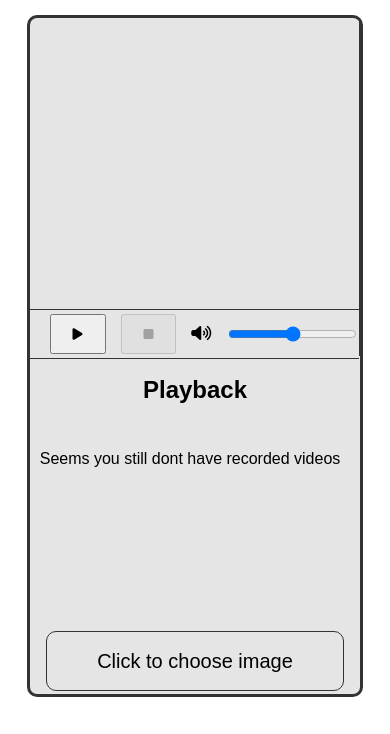
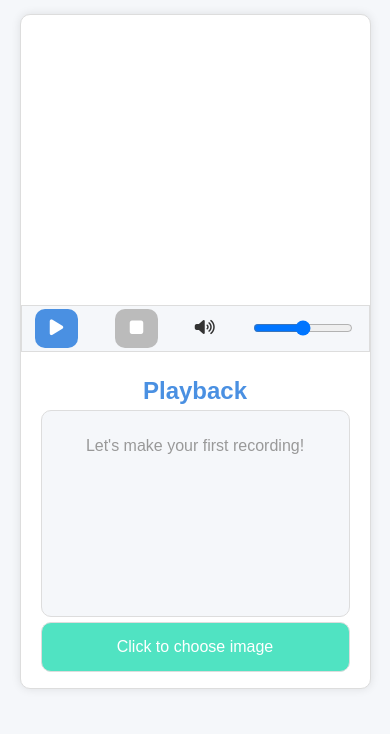
Before and after one commit to AbAyvazyan/Recorder-app, a website with bundled scripts: page index.html in a window 390 px wide. Shown: the part 110-844 px from the top of the page. Built offline with nearby package versions, Linux system fonts and the light colour scheme.

Commit message:
Change:reddesigned project,updated head

```diff
--- a/index.html
+++ b/index.html
@@ -1,11 +1,16 @@
-<!DOCTYPE html>
+<!doctype html>
 <html lang="en">
   <head>
-    <meta charset="UTF-8">
-    <meta name="viewport" content="width=device-width, initial-scale=1.0">
+    <meta charset="UTF-8" />
+    <meta name="viewport" content="width=device-width, initial-scale=1.0" />
     <title>Recorder App</title>
-    <script src="https://kit.fontawesome.com/5a7b3bb275.js" defer crossorigin="anonymous"></script>
-    <link rel="stylesheet" href="styles/main.css">
+    <script
+      src="https://kit.fontawesome.com/5a7b3bb275.js"
+      defer
+      crossorigin="anonymous"
+    ></script>
+    <link rel="stylesheet" href="styles/main.css" />
+    <link rel="icon" type="image/x-icon" href="favicon.png" />
   </head>
   <body>
     <h1>Audio and Video Recorder</h1>
@@ -15,25 +20,31 @@
         <canvas id="canvasElement"></canvas>
         <div class="controls">
           <button id="startRecording"><i class="fa-solid fa-play"></i></button>
-            <button id="stopRecording" disabled><i class="fa-solid fa-stop"></i></button>
+          <button id="stopRecording" disabled>
+            <i class="fa-solid fa-stop"></i>
+          </button>
           <label for="micVolume"><i class="fa-solid fa-volume-high"></i></label>
-            <input type="range" id="micVolume" min="0" max="2" step="0.1" value="1">
-            <!--            <input type="file" id="imageInput" accept="image/*">-->
+          <input
+            type="range"
+            id="micVolume"
+            min="0"
+            max="2"
+            step="0.1"
+            value="1"
+          />
         </div>
       </div>
       <div class="panel">
         <h2>Playback</h2>
         <div class="playback-videos" id="playbackVideos">
-            <p>Seems you still dont have recorded videos</p>
+          <p>Let's make your first recording!</p>
         </div>
         <label id="take_images">
           Click to choose image
-            <input type="file" id="imageInput" accept="image/*" hidden>
+          <input type="file" id="imageInput" accept="image/*" hidden />
         </label>
       </div>
-
     </div>
-
 
     <script type="module" src="js/main.mjs"></script>
   </body>
--- a/js/main.mjs
+++ b/js/main.mjs
@@ -3,12 +3,13 @@ import {
   canvasContext,
   imageInput,
   micVolumeSlider,
+  playbackVideos,
   startRecordingButton,
   stopRecordingButton,
   videoElement,
-    playbackVideos
-} from './ui.mjs'
+} from './ui.mjs';
 
+document.addEventListener('DOMContentLoaded', () => {
   let audioContext;
   let mediaRecorder;
   let recordedChunks = [];
@@ -16,15 +17,15 @@ let videoStream, audioStream;
   let imageOverlay = null;
   let animationFrameId;
 
+  const FRAME_RATE = 30;
+  const IMAGE_OVERLAY_DIMENSIONS = { width: 100, height: 100 };
+  const IMAGE_OVERLAY_POSITION = { x: 5, y: 5 };
 
-const FRAME_RATE = 30;
-const IMAGE_OVERLAY_DIMENSIONS = {width: 100, height: 100};
-const IMAGE_OVERLAY_POSITION = {x: 5, y: 5};
   startRecordingButton.onclick = async () => {
     try {
       await startRecording();
     } catch (error) {
-        alert('Error starting recording:'+error);
+      alert('Error starting recording:' + error);
     }
   };
 
@@ -131,7 +132,13 @@ function drawVideoFrame() {
     if (videoElement.readyState === videoElement.HAVE_ENOUGH_DATA) {
       canvasContext.drawImage(videoElement, 0, 0, canvas.width, canvas.height);
       if (imageOverlay) {
-            canvasContext.drawImage(imageOverlay, IMAGE_OVERLAY_POSITION.x, IMAGE_OVERLAY_POSITION.y, IMAGE_OVERLAY_DIMENSIONS.width, IMAGE_OVERLAY_DIMENSIONS.height);
+        canvasContext.drawImage(
+          imageOverlay,
+          IMAGE_OVERLAY_POSITION.x,
+          IMAGE_OVERLAY_POSITION.y,
+          IMAGE_OVERLAY_DIMENSIONS.width,
+          IMAGE_OVERLAY_DIMENSIONS.height
+        );
       }
     }
     animationFrameId = requestAnimationFrame(drawVideoFrame);
@@ -145,8 +152,8 @@ function stopDrawingFrames() {
 
   function drawPlaybackFrames() {
     playbackVideos.innerHTML = '';
-    recordedChunks.forEach((item) => {
-        const blob = new Blob([item], {type: 'video/webm'});
+    recordedChunks.reverse().forEach((item) => {
+      const blob = new Blob([item], { type: 'video/webm' });
       const url = URL.createObjectURL(blob);
       const playbackVideo = document.createElement('video');
       playbackVideo.setAttribute('controls', true);
@@ -154,3 +161,4 @@ function drawPlaybackFrames() {
       playbackVideos.appendChild(playbackVideo);
     });
   }
+});
--- a/js/ui.mjs
+++ b/js/ui.mjs
@@ -15,5 +15,5 @@ export {
   micVolumeSlider,
   imageInput,
   videoElement,
-    playbackVideos
-}
+  playbackVideos,
+};
--- a/styles/main.scss
+++ b/styles/main.scss
@@ -1,10 +1,4 @@
-$primary-color: #4A90E2;
-$secondary-color: #50E3C2;
-$background-color: #F5F7FA;
-$text-color: #333;
-$border-radius: 10px;
-$border-color: #DDDDDD;
-
+@import 'variables';
 * {
   box-sizing: border-box;
 }
@@ -30,14 +24,13 @@ body {
     margin: 30px auto;
     border-radius: $border-radius;
     border: 1px solid $border-color;
-    background-color: #FFF;
+    background-color: #fff;
     box-shadow: 0 0 10px rgba(0, 0, 0, 0.1);
 
     .live-recording {
       width: 70%;
       height: 100%;
       border-right: 1px solid $border-color;
-      position: relative;
 
       canvas {
         width: 100%;
@@ -52,21 +45,21 @@ body {
         padding-left: 20px;
         align-items: center;
         gap: 15px;
-        border-top: 1px solid $border-color;
+        border: 1px solid $border-color;
         background-color: $background-color;
         border-bottom-left-radius: $border-radius;
 
         button {
           background-color: $primary-color;
           border: none;
-          color: #FFF;
+          color: #fff;
           padding: 10px 15px;
           border-radius: $border-radius;
           cursor: pointer;
           font-size: 16px;
 
           &:disabled {
-            background-color: #BBBBBB;
+            background-color: #bbbbbb;
           }
 
           i {
@@ -78,13 +71,15 @@ body {
           margin: 0;
         }
 
-        input[type="range"] {
+        input[type='range'] {
           width: 100px;
         }
       }
 
       video {
-        display: none;
+        width: 0;
+        height: 0;
+        position: absolute;
       }
     }
 
@@ -122,7 +117,7 @@ body {
         border: 1px solid $border-color;
         border-radius: $border-radius;
         background-color: $secondary-color;
-        color: #FFF;
+        color: #fff;
         cursor: pointer;
 
         &:hover {
@@ -141,17 +136,38 @@ body {
 
 @media only screen and (max-width: 600px) {
   .container {
-    flex-direction: column;
-    height: auto;
+    flex-wrap: wrap !important;
+    min-height: 80vh;
 
-    .live-recording, .panel {
-      width: 100%;
-      height: auto;
+    .live-recording {
+      width: 100% !important;
+      height: 50% !important;
+      border-right: none !important;
+
+      .controls {
+        height: 47px !important;
+        justify-content: space-around;
+        padding-left: 0 !important;
+        gap: 10px !important;
+        border-radius: 0px !important;
+      }
     }
 
-    .live-recording {
-      .controls {
-        justify-content: space-around;
+    .panel {
+      width: 100% !important;
+      height: 50% !important;
+      padding-top: 0;
+
+      h2 {
+        margin: 5px;
+      }
+
+      .playback-videos {
+        height: 70% !important;
+      }
+
+      label {
+        margin-top: 5px !important;
       }
     }
   }
--- /dev/null
+++ b/styles/variables.scss
@@ -0,0 +1,6 @@
+$primary-color: #4a90e2;
+$secondary-color: #50e3c2;
+$background-color: #f5f7fa;
+$text-color: #333;
+$border-radius: 10px;
+$border-color: #dddddd;
```
Also changed, not shown: eslint.config.mjs (added, +7 -0 lines), eslintrcs.json (added, +15 -0 lines), package.json (+8 -2 lines), README.md, favicon.png (added), styles/main.css, 2 other files. Lines whose indentation alone changed are shown as unchanged.
